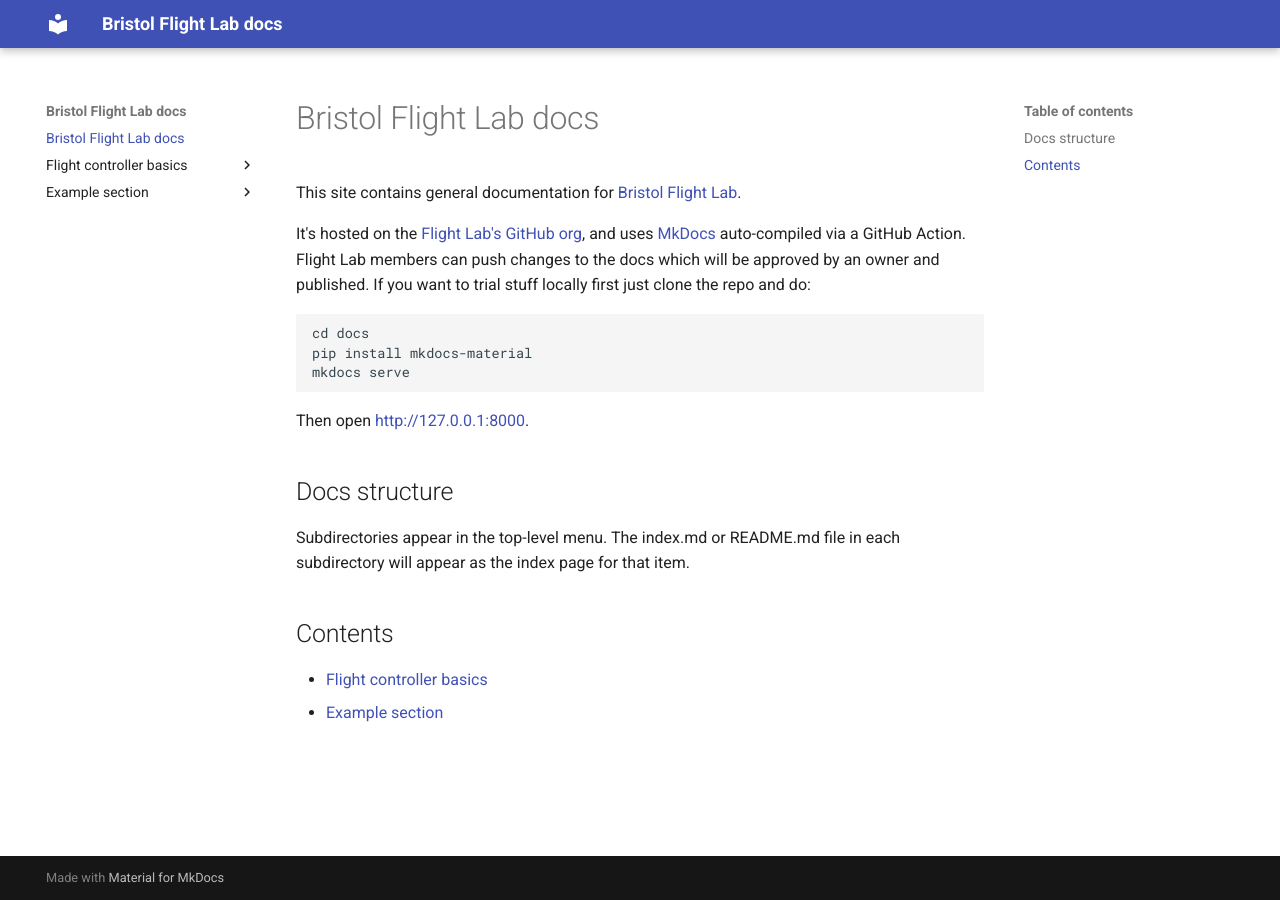
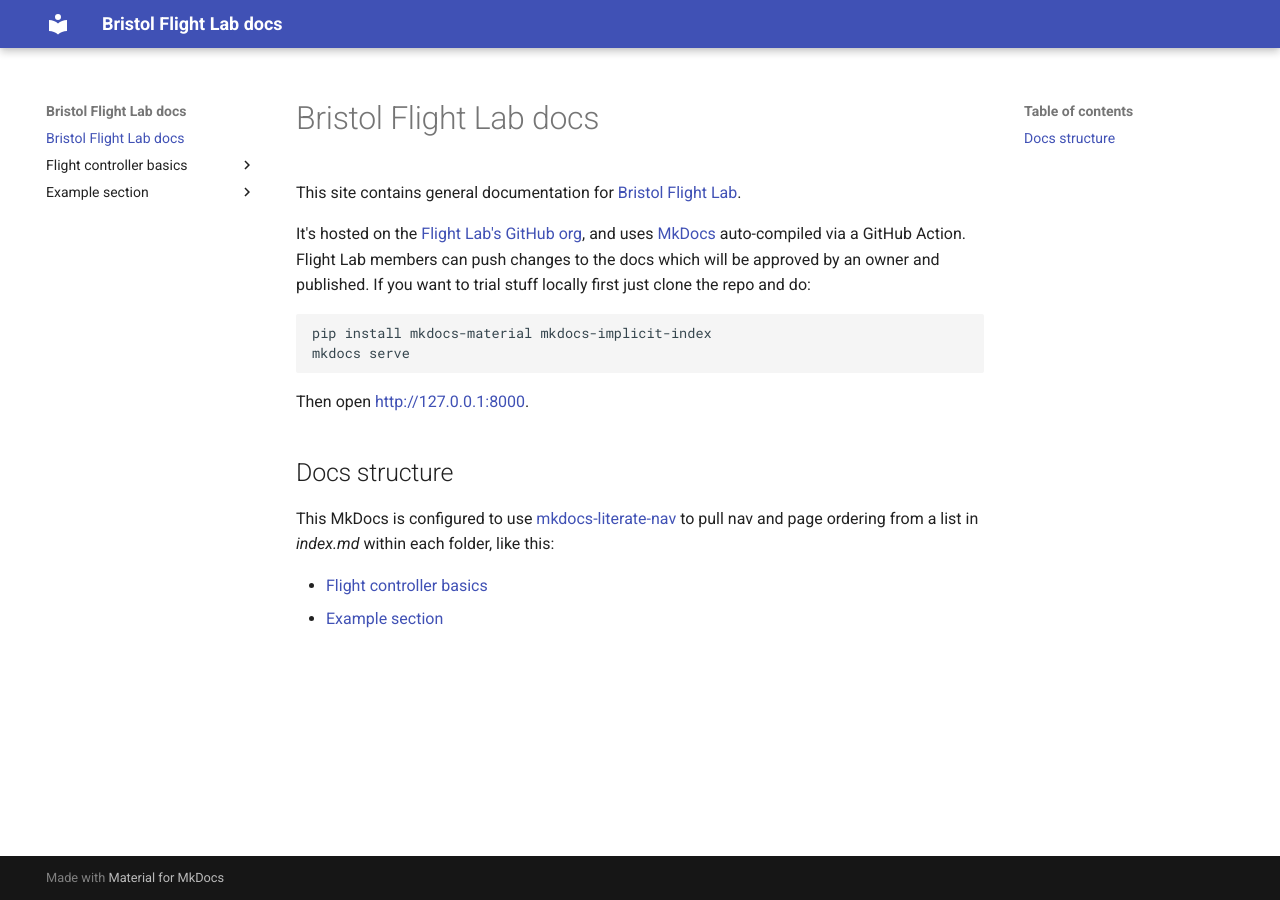
Before and after one commit to EthanSheehan/docs, an MkDocs documentation site: the page built from docs/index.md, in a window 1280 px wide. Built offline with MkDocs 1.6.1 and Material for MkDocs 9.7.7, drawn with Linux system fonts in a browser that asks for light colours.

Commit message:
updated main page

````diff
--- a/docs/index.md
+++ b/docs/index.md
@@ -5,8 +5,7 @@
 It's hosted on the [Flight Lab's GitHub org](http://github.com/UoBFlightLab), and uses [MkDocs](https://www.mkdocs.org) auto-compiled via a GitHub Action. Flight Lab members can push changes to the docs which will be approved by an owner and published. If you want to trial stuff locally first just clone the repo and do:
 
 ```bash
-cd docs
-pip install mkdocs-material
+pip install mkdocs-material mkdocs-implicit-index
 mkdocs serve
 ```
 
@@ -14,10 +13,7 @@
 
 ## Docs structure
 
-Subdirectories appear in the top-level menu. The index.md or README.md file in each subdirectory will appear as the index page for that item.
-
-
-## Contents
+This MkDocs is configured to use [mkdocs-literate-nav](https://oprypin.github.io/mkdocs-literate-nav/) to pull nav and page ordering from a list in _index.md_ within each folder, like this:
 
 - [Flight controller basics](flight-controller-basics/)
 - [Example section](/example-section/)
````
